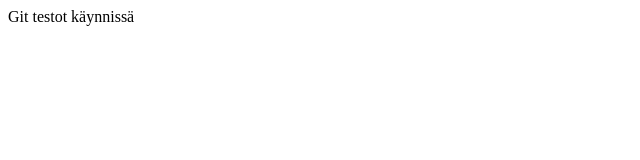
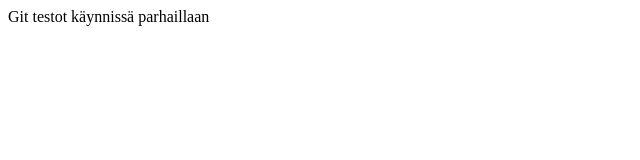
Before and after one commit to osmeli/Webbisivut, a plain HTML site: page index.html in a window 1280 px wide. Shown: the full height of the page, 0-640 px from the left. Drawn offline with Linux system fonts and the light colour scheme.

Commit message:
First Commit

```diff
--- a/index.html
+++ b/index.html
@@ -3,6 +3,6 @@
         <title>Teataillaan Gittiä</title>
     </head>
     <body>
-        Git testot käynnissä
+        Git testot käynnissä parhaillaan
     </body>
 </html>
```
Also changed, not shown: 1 other file.
